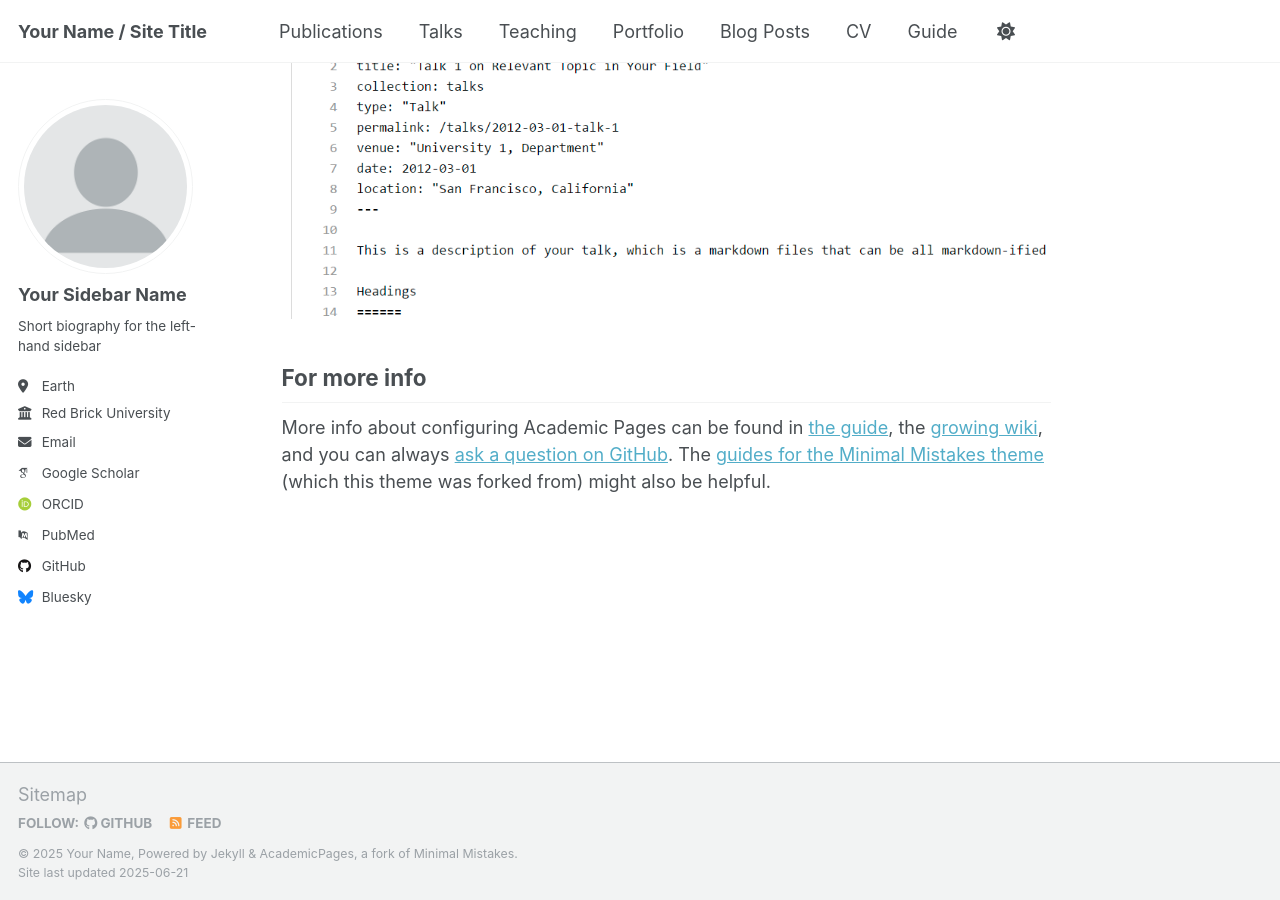
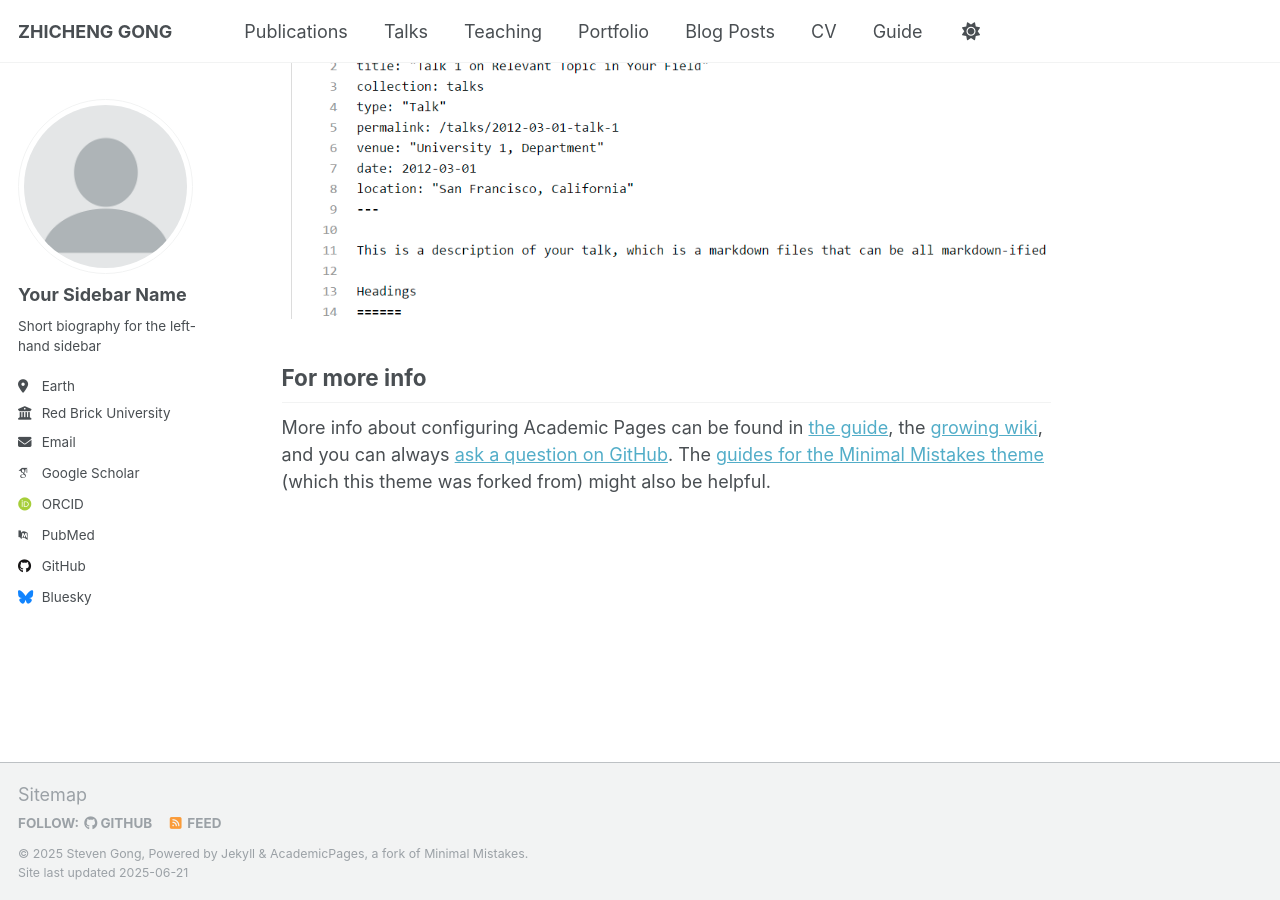
Before and after one commit to Steven-Gzc/Steven-Gzc.github.io, a Jekyll site: the page built from _pages/about.md, in a window 1280 px wide and 900 px high, scrolled down 2636 px. Built offline with Jekyll 4.4.1, drawn with Linux system fonts in a browser that asks for light colours; some web fonts are replaced.

Commit message:
Update _config.yml

```diff
--- a/_config.yml
+++ b/_config.yml
@@ -9,11 +9,11 @@
 # Basic Site Settings
 locale                   : "en-US"
 site_theme               : "default"
-title                    : "Your Name / Site Title"
+title                    : "ZHICHENG GONG"
 title_separator          : "-"
-name                     : &name "Your Name"
+name                     : &name "Steven Gong"
 description              : &description "personal description"
-url                      : https://academicpages.github.io # the base hostname & protocol for your site e.g. "https://[your GitHub username].github.io" or if you already have some other page hosted on Github then use "https://[your GitHub username].github.io/[Your Repo Name]"
+url                      : https://Steven-Gzc.github.io # the base hostname & protocol for your site e.g. "https://[your GitHub username].github.io" or if you already have some other page hosted on Github then use "https://[your GitHub username].github.io/[Your Repo Name]"
 baseurl                  : "" # the subpath of your site, e.g. "/blog"
 repository               : "academicpages/academicpages.github.io"
 
```
